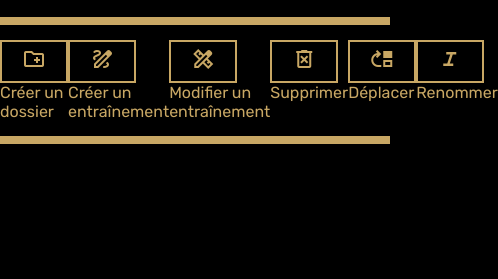
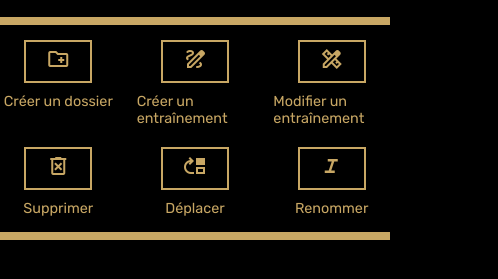
Before and after one commit to Flavi0x/Easy-Coaching, a plain HTML site: page entraînements.html in a window 390 px wide. Shown: the part 177-456 px from the top of the page, 498 px wide, since content can reach past the window. Drawn offline with nearby package versions, Linux system fonts and the light colour scheme; a web font is replaced by a local one.

Commit message:
Update styles-entraînements.css

```diff
--- a/assets/styles/styles-entraînements.css
+++ b/assets/styles/styles-entraînements.css
@@ -64,3 +64,23 @@ button:active {
 p {
   font-family: "Rubik", sans-serif;
 }
+.buttonsContainer {
+  display: flex;
+  flex-direction: column;
+  align-items: center;
+  gap: 10px;
+}
+/* Responsive des éléments précents*/
+@media screen and (max-width: 1000px) {
+  .explorerButtons {
+    display: grid;
+    grid-template-columns: repeat(3, 1fr);
+    gap: 20px;
+  }
+}
+@media screen and (max-width: 602px) {
+  p {
+    font-family: "Rubik", sans-serif;
+    font-size: 0.9em;
+  }
+}
```
